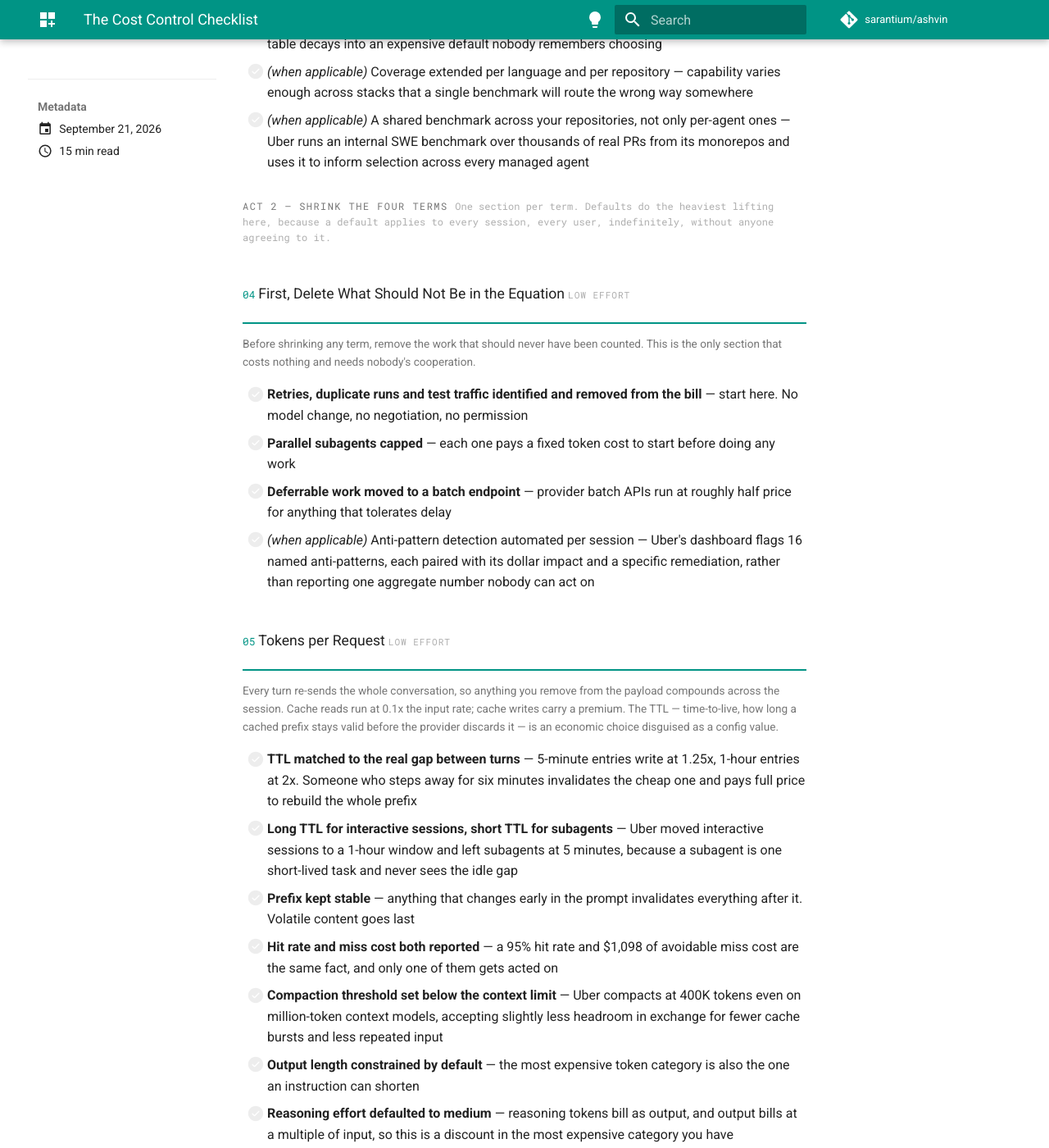
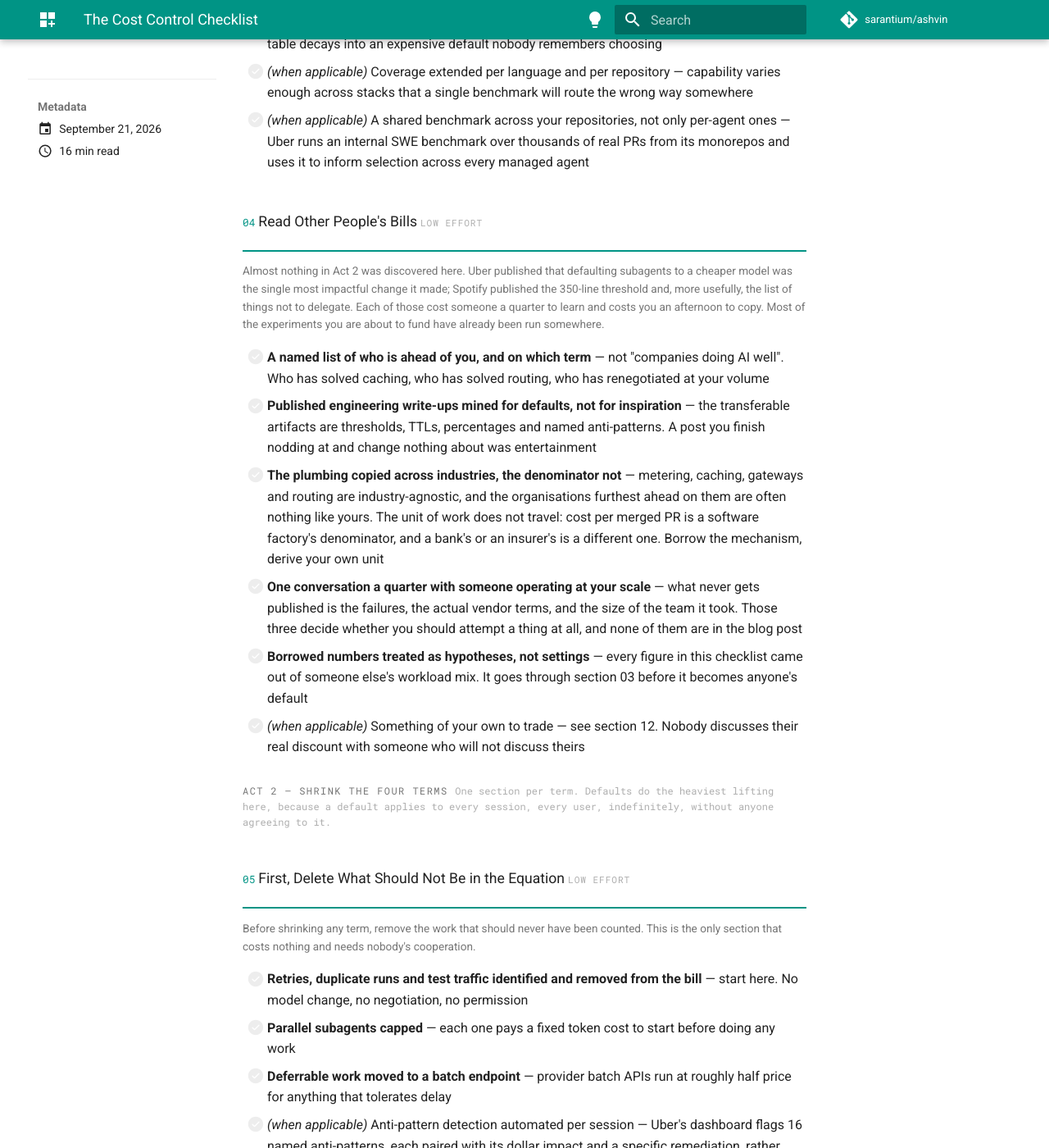
Before and after one commit to sarantium/ashvin, an MkDocs documentation site: the page built from docs/blog/posts/2026-09-21.md, in a window 1280 px wide and 1400 px high, scrolled down 2874 px. Shown: the whole window at 82% size. Built offline with MkDocs 1.6.1 and Material for MkDocs 9.7.7, drawn with Linux system fonts in a browser that asks for light colours; comment, search, counter and statistics services are not loaded; some of the changed text lies outside the part shown.

Commit message:
📝 blog: The Cost Control Checklist — add section 04, Read Other People's Bills

```diff
--- a/docs/blog/posts/2026-09-21.md
+++ b/docs/blog/posts/2026-09-21.md
@@ -149,12 +149,27 @@ The benchmark is what converts "cheaper" into "cheaper at the same quality". Wit
 - [ ] *(when applicable)* Coverage extended per language and per repository — capability varies enough across stacks that a single benchmark will route the wrong way somewhere
 - [ ] *(when applicable)* A shared benchmark across your repositories, not only per-agent ones — Uber runs an internal SWE benchmark over thousands of real PRs from its monorepos and uses it to inform selection across every managed agent
 
+<div class="section-head" markdown>
+<span class="num">04</span> <span class="name">Read Other People's Bills</span> <span class="effort">Low effort</span>
+</div>
+
+<div class="section-context" markdown>
+Almost nothing in Act 2 was discovered here. Uber published that defaulting subagents to a cheaper model was the single most impactful change it made; Spotify published the 350-line threshold and, more usefully, the list of things not to delegate. Each of those cost someone a quarter to learn and costs you an afternoon to copy. Most of the experiments you are about to fund have already been run somewhere.
+</div>
+
+- [ ] **A named list of who is ahead of you, and on which term** — not "companies doing AI well". Who has solved caching, who has solved routing, who has renegotiated at your volume
+- [ ] **Published engineering write-ups mined for defaults, not for inspiration** — the transferable artifacts are thresholds, TTLs, percentages and named anti-patterns. A post you finish nodding at and change nothing about was entertainment
+- [ ] **The plumbing copied across industries, the denominator not** — metering, caching, gateways and routing are industry-agnostic, and the organisations furthest ahead on them are often nothing like yours. The unit of work does not travel: cost per merged PR is a software factory's denominator, and a bank's or an insurer's is a different one. Borrow the mechanism, derive your own unit
+- [ ] **One conversation a quarter with someone operating at your scale** — what never gets published is the failures, the actual vendor terms, and the size of the team it took. Those three decide whether you should attempt a thing at all, and none of them are in the blog post
+- [ ] **Borrowed numbers treated as hypotheses, not settings** — every figure in this checklist came out of someone else's workload mix. It goes through section 03 before it becomes anyone's default
+- [ ] *(when applicable)* Something of your own to trade — see section 12. Nobody discusses their real discount with someone who will not discuss theirs
+
 <div class="act-head" markdown>
 Act 2 — Shrink the four terms <span class="act-note">One section per term. Defaults do the heaviest lifting here, because a default applies to every session, every user, indefinitely, without anyone agreeing to it.</span>
 </div>
 
 <div class="section-head" markdown>
-<span class="num">04</span> <span class="name">First, Delete What Should Not Be in the Equation</span> <span class="effort">Low effort</span>
+<span class="num">05</span> <span class="name">First, Delete What Should Not Be in the Equation</span> <span class="effort">Low effort</span>
 </div>
 
 <div class="section-context" markdown>
@@ -167,7 +182,7 @@ Before shrinking any term, remove the work that should never have been counted.
 - [ ] *(when applicable)* Anti-pattern detection automated per session — Uber's dashboard flags 16 named anti-patterns, each paired with its dollar impact and a specific remediation, rather than reporting one aggregate number nobody can act on
 
 <div class="section-head" markdown>
-<span class="num">05</span> <span class="name">Tokens per Request</span> <span class="effort">Low effort</span>
+<span class="num">06</span> <span class="name">Tokens per Request</span> <span class="effort">Low effort</span>
 </div>
 
 <div class="section-context" markdown>
@@ -188,11 +203,11 @@ Every turn re-sends the whole conversation, so anything you remove from the payl
 - [ ] *(when applicable)* Overrides on every default, available and logged — a default nobody can escape becomes a workaround you cannot see
 
 <div class="section-head" markdown>
-<span class="num">06</span> <span class="name">Requests per Turn</span> <span class="effort">Medium effort</span>
+<span class="num">07</span> <span class="name">Requests per Turn</span> <span class="effort">Medium effort</span>
 </div>
 
 <div class="section-context" markdown>
-Most of what a coding agent does is not thinking. It is reading files, and emitting output predictable from the files next to it. Both can leave the expensive context entirely — Spotify measured mean savings of around 90% on bulk reads across a Java monorepo by routing them to a cheap worker model. See also section 07: grounding cuts requests per turn as well as turns per session.
+Most of what a coding agent does is not thinking. It is reading files, and emitting output predictable from the files next to it. Both can leave the expensive context entirely — Spotify measured mean savings of around 90% on bulk reads across a Java monorepo by routing them to a cheap worker model. See also section 08: grounding cuts requests per turn as well as turns per session.
 </div>
 
 - [ ] **Tool calls batched in code rather than in turns** — a chatty protocol costs a model turn per step, with every intermediate response landing in context. Uber measured 55 to 71% savings even on single-row query results, where nothing large was being avoided, and over 90% once the loop runs in a subprocess instead of the context window
@@ -206,7 +221,7 @@ Most of what a coding agent does is not thinking. It is reading files, and emitt
 - [ ] *(when applicable)* Delegation targets defined as named, shared configurations rather than as code — a named worker mode carrying its own model, prompt and tools can be forked, swapped or re-pointed without touching the routing layer at all
 
 <div class="section-head" markdown>
-<span class="num">07</span> <span class="name">Turns per Session</span> <span class="effort">Medium effort</span>
+<span class="num">08</span> <span class="name">Turns per Session</span> <span class="effort">Medium effort</span>
 </div>
 
 <div class="section-context" markdown>
@@ -220,7 +235,7 @@ This is the term almost nobody instruments, and it is where the ugliest waste li
 - [ ] *(when applicable)* Papercuts from skill executions recorded and folded back into the skills — the turns you waste twice are a fixable defect, not a cost of doing business
 
 <div class="section-head" markdown>
-<span class="num">08</span> <span class="name">Price per Token: Run a Cheaper Model</span> <span class="effort">Medium effort</span>
+<span class="num">09</span> <span class="name">Price per Token: Run a Cheaper Model</span> <span class="effort">Medium effort</span>
 </div>
 
 <div class="section-context" markdown>
@@ -236,7 +251,7 @@ There are two ways to cut the last term. This is the first: use a model that cos
 - [ ] *(when applicable)* Open-weight models routed routinely, frontier APIs reserved for hard tasks — the widest unit-cost gap available to you, and the most work to hold in place
 
 <div class="section-head" markdown>
-<span class="num">09</span> <span class="name">Price per Token: Pay Less for the Same Model</span> <span class="effort">Low to high effort</span>
+<span class="num">10</span> <span class="name">Price per Token: Pay Less for the Same Model</span> <span class="effort">Low to high effort</span>
 </div>
 
 <div class="section-context" markdown>
@@ -261,11 +276,11 @@ Act 3 — Own the plumbing, then sell it <span class="act-note">What makes Act 2
 </div>
 
 <div class="section-head" markdown>
-<span class="num">10</span> <span class="name">Own the Switchboard</span> <span class="effort">Medium effort</span>
+<span class="num">11</span> <span class="name">Own the Switchboard</span> <span class="effort">Medium effort</span>
 </div>
 
 <div class="section-context" markdown>
-Routing you cannot change is not routing. One layer between your agents and every provider is what makes sections 08 and 09 executable, and it is also where you either take on lock-in or shed it.
+Routing you cannot change is not routing. One layer between your agents and every provider is what makes sections 09 and 10 executable, and it is also where you either take on lock-in or shed it.
 </div>
 
 - [ ] **One gateway between every agent and every provider** — bought managed or self-hosted. Either beats per-tool integrations, which multiply the places a model swap has to be made
@@ -276,7 +291,7 @@ Routing you cannot change is not routing. One layer between your agents and ever
 - [ ] *(when applicable)* Your own coding harness across providers — the strongest position on this list and the largest commitment. It is what turns a model swap into a configuration change
 
 <div class="section-head" markdown>
-<span class="num">11</span> <span class="name">Sell the Control System</span> <span class="effort">High effort</span>
+<span class="num">12</span> <span class="name">Sell the Control System</span> <span class="effort">High effort</span>
 </div>
 
 <div class="section-context" markdown>
@@ -290,7 +305,7 @@ The metering, benchmarks, routing and gateway are an asset. Most organisations b
 
 ---
 
-> **The loop.** Cost control has no finish line, because both inputs to the equation move continuously: your workload mix, and the vendors' prices. Every model release resets the frontier in section 03, which invalidates the routing in section 08. Every jump in adoption changes which of the four terms now dominates, and therefore which section is worth your quarter. Go back to the benchmark, not to the spreadsheet — re-measure the terms and let them tell you where to work next.
+> **The loop.** Cost control has no finish line, because both inputs to the equation move continuously: your workload mix, and the vendors' prices. Every model release resets the frontier in section 03, which invalidates the routing in section 09. Every jump in adoption changes which of the four terms now dominates, and therefore which section is worth your quarter. And the published state of the art moves on a schedule of its own — re-read the field when you re-run the benchmark. Go back to the benchmark, not to the spreadsheet — re-measure the terms and let them tell you where to work next.
 
 There is one move underneath the whole equation, and it is a migration rather than a saving.
 
```
Also changed, not shown: other parts of docs/blog/posts/2026-09-21.md (+2 -2 lines).
